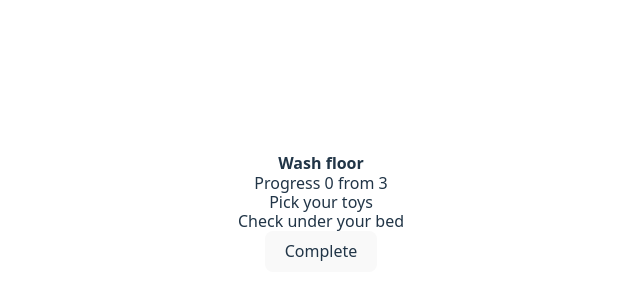
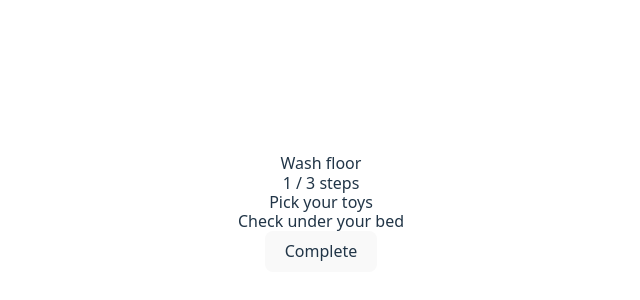
Before and after one commit to Iloha/adhd, a React (Vite) app: page / in a window 1280 px wide. Shown: the part 172-472 px from the top of the page, without its empty margins (319-959 px from the left). Built offline with nearby package versions, Linux system fonts and the light colour scheme; data requests are answered from the project's data file.

Commit message:
updates styles for childscreen using tailwind css

```diff
--- a/src/screens/ChildScreen.jsx
+++ b/src/screens/ChildScreen.jsx
@@ -78,18 +78,17 @@ function ChildScreen({ tasks, activeTask, setTasks, markDone, updateTask }) {
 
   return (
     <div className="child-screen flex flex-col items-center justify-center gap-6 p-6">
-      <div className="child-screen__active-task"><b>{activeTask.text}</b></div>
-      <div className="child-screen__progress">
-        Progress { subtasks.filter((subtask) => subtask.done === true).length } from { subtasks.length }
-      <div className="child-screen__active-subtask mt-2 bg-white text-gray-900 rounded-2xl shadow-lg px-8 py-10 w-full max-w-3xl text-center">
-        {hasActiveSubtask ? (
-          <span className="text-3xl font-semibold tracking-tight">{activeSubtask.title}</span>
-        ) : (
-          <span className="text-gray-400">— no active subtask —</span>
-        )}
+      <div className="child-screen__active-task text-xl md:text-2xl font-semibold text-gray-700 text-center">
+        {activeTask.text}
       </div>
+      <div className="child-screen__progress mt-2 text-center text-gray-500">
+        <div className="text-xl">{subtasks.filter((subtask) => subtask.done === true).length + 1} / {subtasks.length} steps</div>
       </div>
-  <div className="child-screen__active-subtask-hint mt-4 text-center text-gray-500 italic">{hasActiveSubtask ? activeSubtask.hint : ''}</div>
+
+      { hasActiveSubtask ? <div className="child-screen__active-subtask mt-6 bg-white text-gray-900 rounded-2xl shadow-lg px-8 py-10 w-full max-w-3xl text-center">
+        <span className="text-3xl font-semibold tracking-tight">{activeSubtask.title}</span>
+      </div> : ''}
+    <div className="child-screen__active-subtask-hint mt-4 text-center text-gray-500 italic">{hasActiveSubtask ? activeSubtask.hint : ''}</div>
       <div>{hasActiveSubtask && (
           <Button onClick={handleSubtaskDone} className="w-auto">
             Complete
@@ -97,7 +96,7 @@ function ChildScreen({ tasks, activeTask, setTasks, markDone, updateTask }) {
         )}</div>
      { activeTask.done === true && <div>
         <p>🎉 Awesome!</p>
-        <p>{subtasks.length} / {subtasks.length} steps completed</p>
+        <p>All steps completed</p>
         <p>You did it!</p>
         <Button variant="secondary" onClick={handleNextTask} className="w-auto">
           Next task
```
